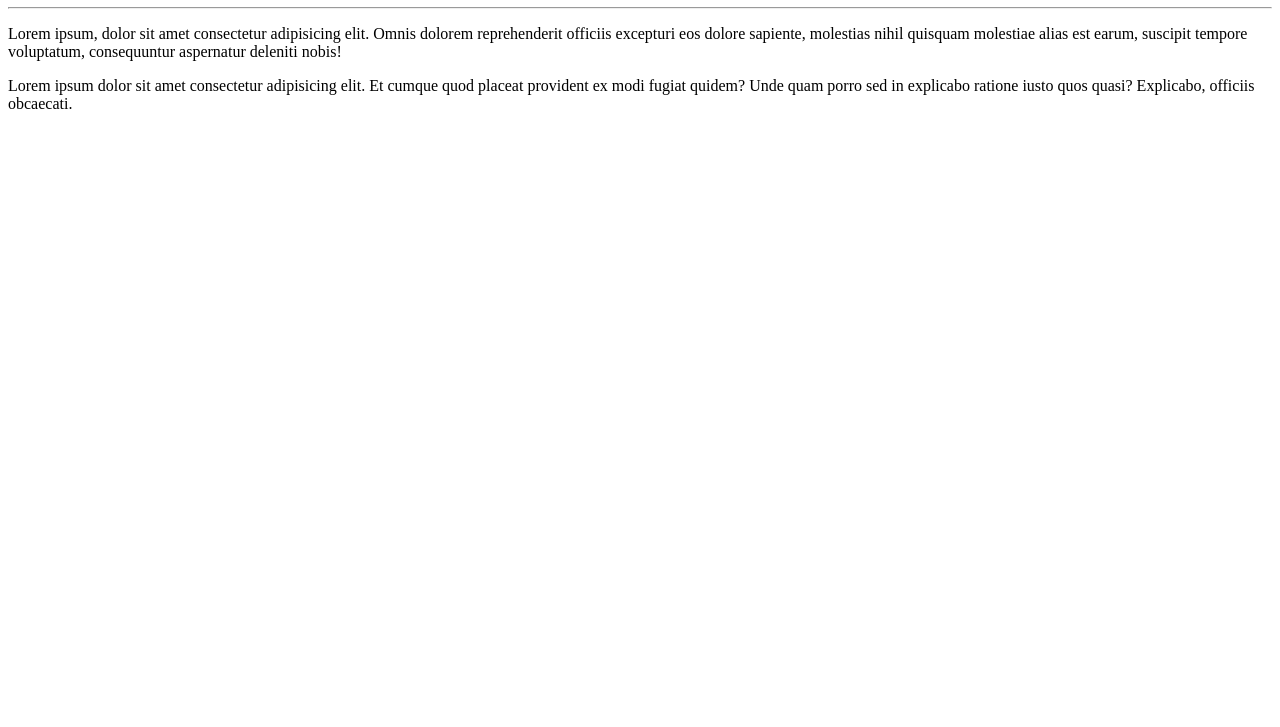
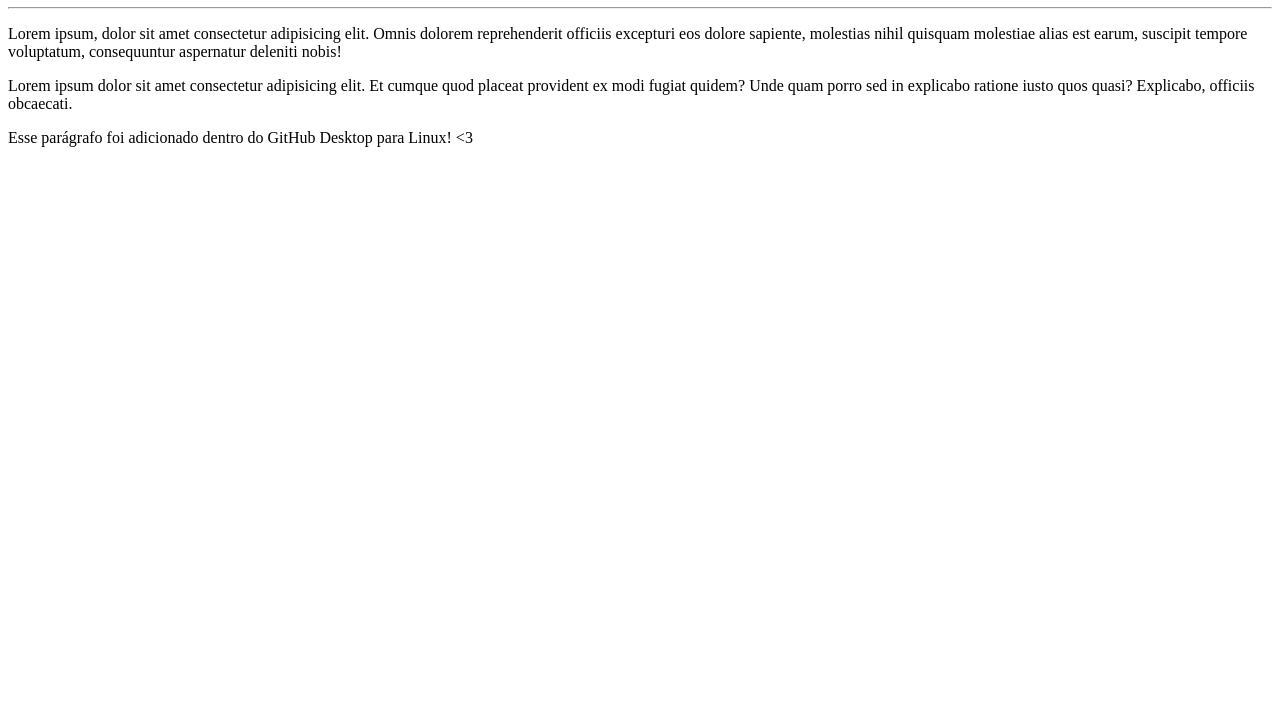
Before and after one commit to marcelocmedeiros/Teste2021, a plain HTML site: page site-exemplo/index.html in a window 1280 px wide. Shown: the part 73-800 px from the top of the page. Drawn offline with Linux system fonts and the light colour scheme.

Commit message:
add no linux

```diff
--- a/site-exemplo/index.html
+++ b/site-exemplo/index.html
@@ -11,5 +11,8 @@
     <hr>
     <p>Lorem ipsum, dolor sit amet consectetur adipisicing elit. Omnis dolorem reprehenderit officiis excepturi eos dolore sapiente, molestias nihil quisquam molestiae alias est earum, suscipit tempore voluptatum, consequuntur aspernatur deleniti nobis!</p>
     <p>Lorem ipsum dolor sit amet consectetur adipisicing elit. Et cumque quod placeat provident ex modi fugiat quidem? Unde quam porro sed in explicabo ratione iusto quos quasi? Explicabo, officiis obcaecati.</p>
+    <p>
+        Esse parágrafo foi adicionado dentro do GitHub Desktop para Linux! &lt;3
+    </p>
 </body>
 </html>
```
